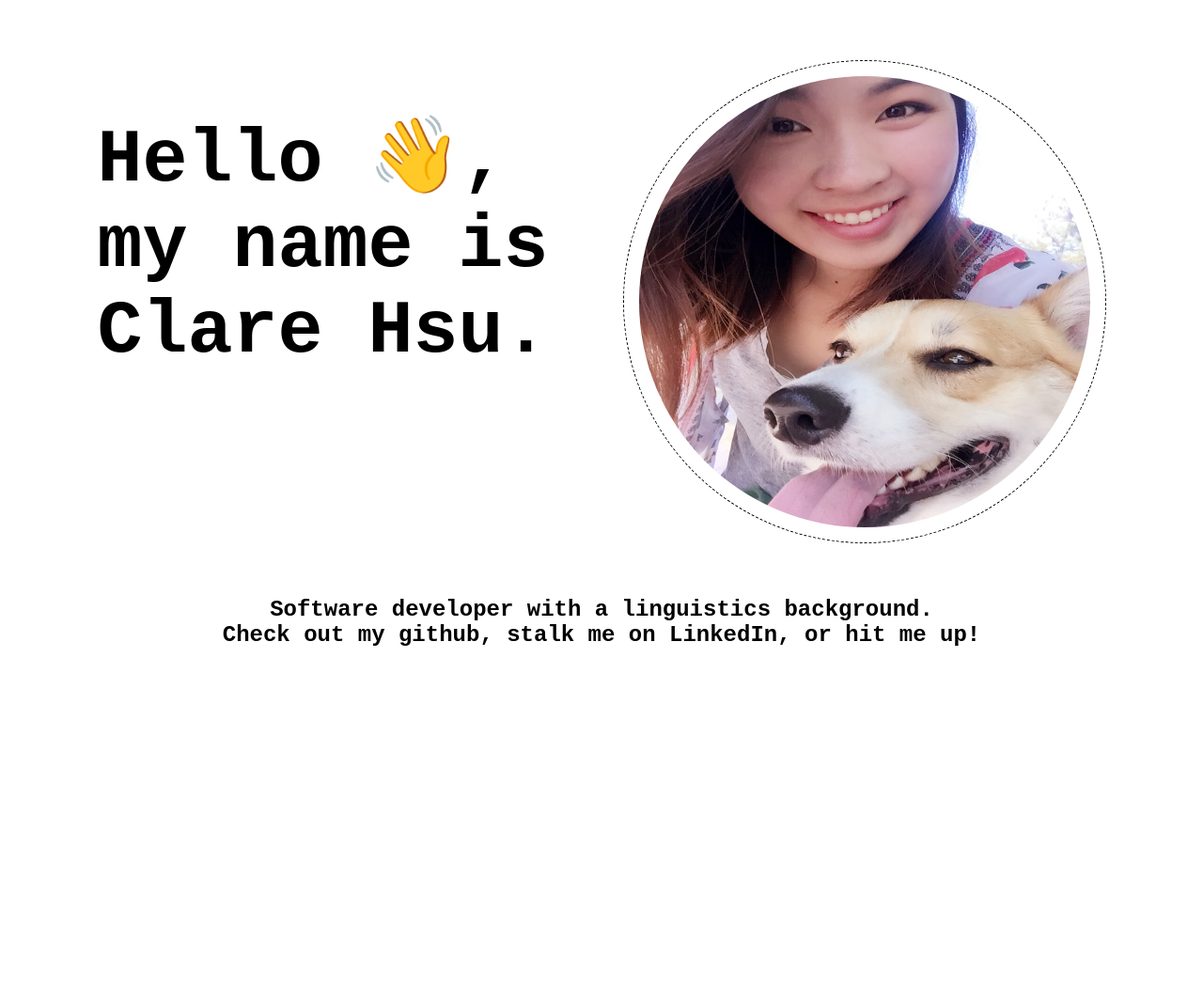
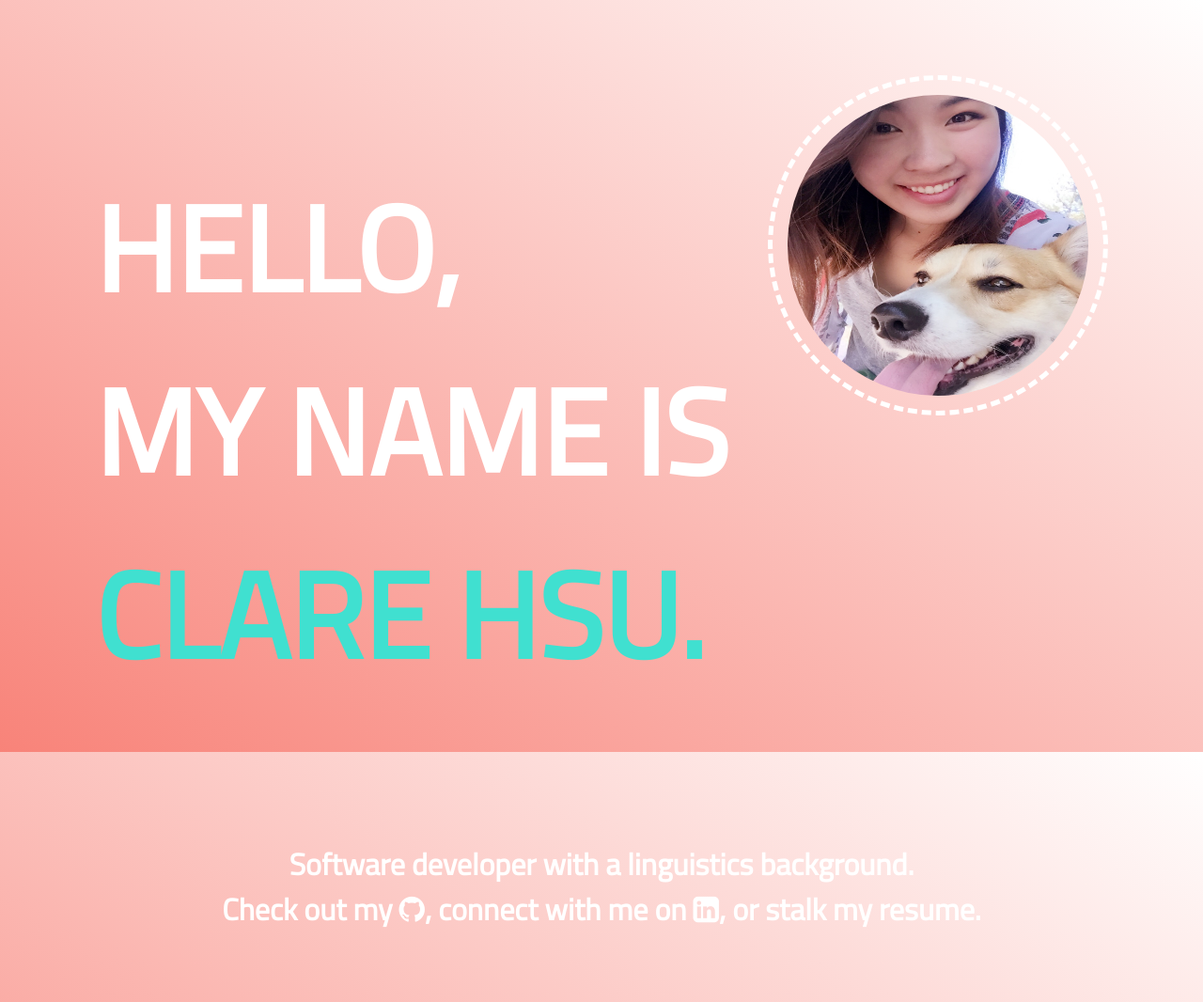
Before and after one commit to clarehsu390/portfolio, a React app: page / in a window 1280 px wide. Shown: the whole page at 94% size. Before the commit the page ends 800 px from the top, so only its background shows below. Built offline with nearby package versions, Linux system fonts and the light colour scheme.

Commit message:
Adjust styling of homepage

```diff
--- a/public/index.html
+++ b/public/index.html
@@ -10,6 +10,8 @@
     -->
     <link rel="manifest" href="%PUBLIC_URL%/manifest.json">
     <link rel="shortcut icon" href="%PUBLIC_URL%/favicon.ico">
+    <link href="https://fonts.googleapis.com/css?family=Playfair+Display" rel="stylesheet">
+    <link href="https://fonts.googleapis.com/css?family=Titillium+Web" rel="stylesheet">
     <!--
       Notice the use of %PUBLIC_URL% in the tags above.
       It will be replaced with the URL of the `public` folder during the build.
@@ -19,7 +21,9 @@
       work correctly both with client-side routing and a non-root public URL.
       Learn how to configure a non-root public URL by running `npm run build`.
     -->
-    <title>React App</title>
+    <link href="https://maxcdn.bootstrapcdn.com/font-awesome/4.6.3/css/font-awesome.min.css" rel="stylesheet" integrity="sha384-T8Gy5hrqNKT+hzMclPo118YTQO6cYprQmhrYwIiQ/3axmI1hQomh7Ud2hPOy8SP1" crossorigin="anonymous">
+
+    <title>Clare Hsu</title>
   </head>
   <body>
     <noscript>
--- a/src/components/App.css
+++ b/src/components/App.css
@@ -1,28 +1,8 @@
-.App {
-  text-align: center;
+html {
+  background-size: cover;
+    background: linear-gradient(to left bottom, white, #f88379) no-repeat center center fixed;
 }
 
-.App-logo {
-  animation: App-logo-spin infinite 20s linear;
-  height: 80px;
+i {
+  color: black;
 }
-
-.App-header {
-  background-color: #222;
-  height: 150px;
-  padding: 20px;
-  color: white;
-}
-
-.App-title {
-  font-size: 1.5em;
-}
-
-.App-intro {
-  font-size: large;
-}
-
-@keyframes App-logo-spin {
-  from { transform: rotate(0deg); }
-  to { transform: rotate(360deg); }
-}
--- a/src/components/Homepage.css
+++ b/src/components/Homepage.css
@@ -1,8 +1,10 @@
 .homepage {
     display: flex;
-    font-family:"Courier New", Courier, "Lucida Sans Typewriter", "Lucida Typewriter", monospace;
+    font-family: 'Titillium Web', sans-serif;
     flex-direction: column;
     padding: 2em;
+    margin: 1em;
+
 }
 .page__header {
     display: flex;
@@ -12,14 +14,18 @@
 
 }
 .page__title {
-   font-size: 5em;
+    color: white;
+   font-size: 8em;
    animation: slideLeft 2s;
 }
 
+.name {
+    color: #40e0d0;
+}
 .page__photo {
-    height: 30em;
-    width: 30em;
-    border: dashed 1px black;
+    height: 20em;
+    width: 20em;
+    border: dashed 5px white;
     padding: 1em;
     border-radius: 50%;
     animation: slideRight 2s;
@@ -29,9 +35,24 @@
     display: none;
 }
 
-.page__text {
+.page__text{
     text-align: center;
+    color: white;
+    font-size: 2em;
     animation: fadeIn 1s;
+}
+
+.page__text i {
+    color: white;
+    font-size: 1em;
+}
+
+.page__text i:hover {
+    transform: scale(1.2);
+    -webkit-text-stroke-width: 2px;
+    -webkit-text-stroke-color: white;
+    color: pink;
+    animation: zoomIn 0.8s;
 }
 @keyframes slideLeft {
     0% {
@@ -72,3 +93,13 @@
         opacity: 1
     }
 }
+
+@keyframes zoomIn {
+    0% {
+        transform: scale(1)
+    }
+
+    100% {
+        transform: scale(1.2)
+    }
+}
--- a/src/components/Homepage.js
+++ b/src/components/Homepage.js
@@ -1,5 +1,6 @@
 import React from 'react';
 import './Homepage.css';
+import NavBar from './Navbar';
 export default class Homepage extends React.Component {
     componentDidMount() {
         this.displayLater();
@@ -14,25 +15,26 @@ export default class Homepage extends React.Component {
     render() {
         return (
             <div className="homepage">
+            <NavBar/>
                 <header className='page__header'>
                     <h1 className='page__title'>
-                    Hello 👋,
+                    HELLO,
                     <br/>
-                    my name is
+                    MY NAME IS
                     <br/>
-                    Clare Hsu.
+                    <span className='name'>CLARE HSU.</span>
                     </h1>
-                    <span className='page__span'>
+                    <span className='page__sub'>
                     <img src={require('../selfie.jpg')} className='page__photo'/>
                     </span>
-
                     </header>
 
                     <section>
                     <h2 className='page__text hide'>
                     Software developer with a linguistics background.
                     <br/>
-                    Check out my github, stalk me on LinkedIn, or hit me up!
+                    Check out my <a href="https://github.com/clarehsu390/"><i class="fa fa-github" aria-hidden="true"></i></a>, connect with me on <a href="https://www.linkedin.com/in/clare-hsu-aa3866132/"><i class="fa fa-linkedin-square" aria-hidden="true"></i></a>,
+                    or stalk my resume.
                     </h2>
                     </section>
 
--- /dev/null
+++ b/src/components/Navbar.js
@@ -0,0 +1,14 @@
+import React from 'react';
+import { Link } from 'react-router-dom';
+export default class Navbar extends React.Component {
+
+    render() {
+        return(
+            <div className="navbar">
+            <navigation>
+                {/* <a href="./projects">Projects</a> */}
+            </navigation>
+            </div>
+        );
+    }
+}
```
